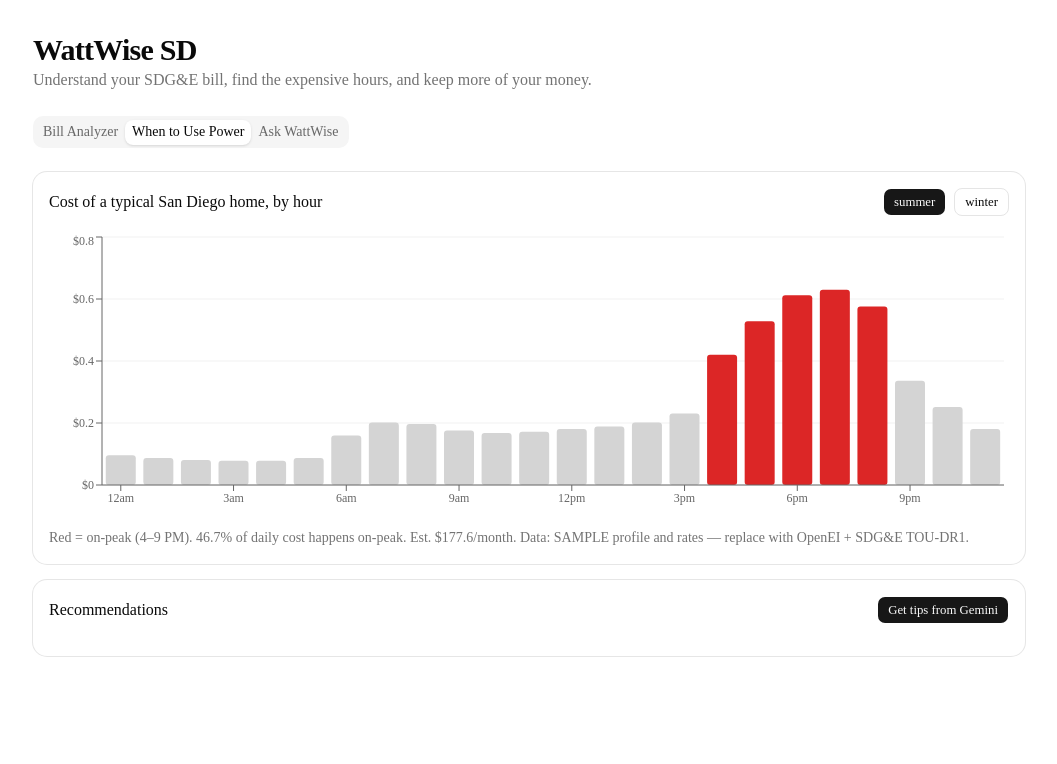
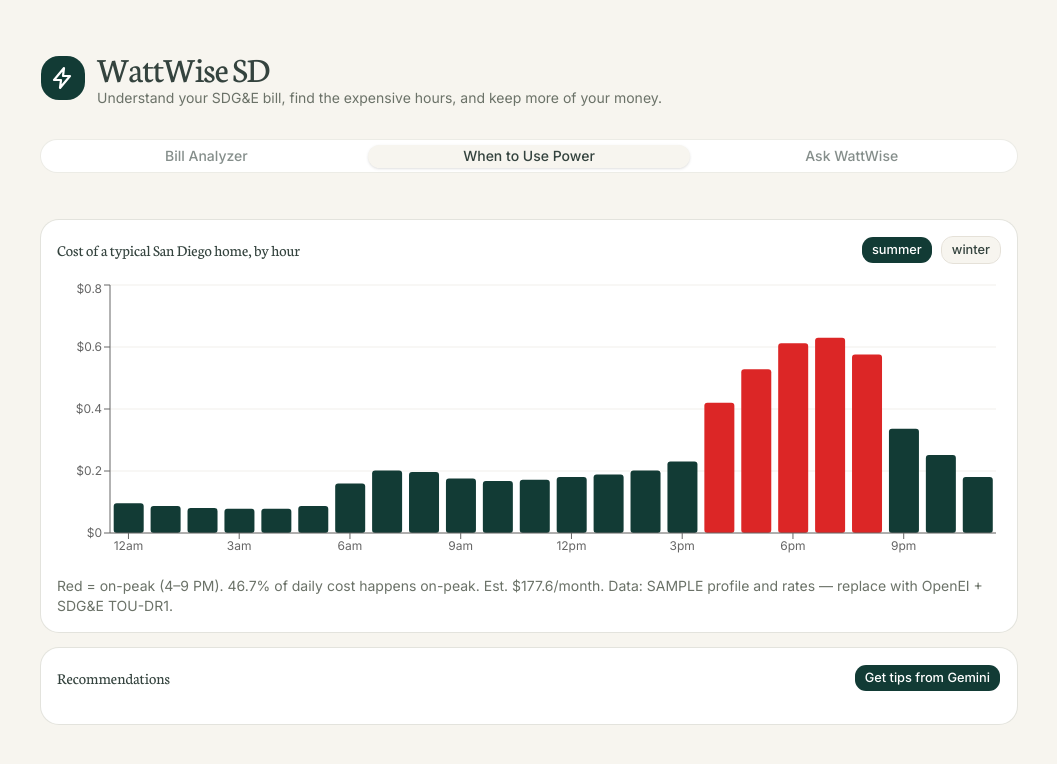
Before and after one commit to sharonkodali/wattwise-sd, a Next.js app: page / in a window 1280 px wide. Both pictures are taken after a click on the tab "When to Use Power". Shown: the top 764 px of the page, without its empty margins (111-1168 px from the left). Built offline with nearby package versions, Linux system fonts and the light colour scheme.

Commit message:
Build initial WattWise SD frontend

```diff
--- a/app/globals.css
+++ b/app/globals.css
@@ -7,114 +7,112 @@
 @theme inline {
   --color-background: var(--background);
   --color-foreground: var(--foreground);
-  --font-sans: var(--font-sans);
-  --font-mono: var(--font-geist-mono);
-  --font-heading: var(--font-sans);
+  --color-card: var(--card);
+  --color-card-foreground: var(--card-foreground);
+  --color-popover: var(--popover);
+  --color-popover-foreground: var(--popover-foreground);
+  --color-primary: var(--primary);
+  --color-primary-foreground: var(--primary-foreground);
+  --color-secondary: var(--secondary);
+  --color-secondary-foreground: var(--secondary-foreground);
+  --color-muted: var(--muted);
+  --color-muted-foreground: var(--muted-foreground);
+  --color-accent: var(--accent);
+  --color-accent-foreground: var(--accent-foreground);
+  --color-destructive: var(--destructive);
+  --color-border: var(--border);
+  --color-input: var(--input);
+  --color-ring: var(--ring);
+  --color-chart-1: var(--chart-1);
+  --color-chart-2: var(--chart-2);
+  --color-chart-3: var(--chart-3);
+  --color-chart-4: var(--chart-4);
+  --color-chart-5: var(--chart-5);
+  --color-sidebar: var(--sidebar);
+  --color-sidebar-foreground: var(--sidebar-foreground);
+  --color-sidebar-primary: var(--sidebar-primary);
+  --color-sidebar-primary-foreground: var(--sidebar-primary-foreground);
+  --color-sidebar-accent: var(--sidebar-accent);
+  --color-sidebar-accent-foreground: var(--sidebar-accent-foreground);
+  --color-sidebar-border: var(--sidebar-border);
   --color-sidebar-ring: var(--sidebar-ring);
-  --color-sidebar-border: var(--sidebar-border);
-  --color-sidebar-accent-foreground: var(--sidebar-accent-foreground);
-  --color-sidebar-accent: var(--sidebar-accent);
-  --color-sidebar-primary-foreground: var(--sidebar-primary-foreground);
-  --color-sidebar-primary: var(--sidebar-primary);
-  --color-sidebar-foreground: var(--sidebar-foreground);
-  --color-sidebar: var(--sidebar);
-  --color-chart-5: var(--chart-5);
-  --color-chart-4: var(--chart-4);
-  --color-chart-3: var(--chart-3);
-  --color-chart-2: var(--chart-2);
-  --color-chart-1: var(--chart-1);
-  --color-ring: var(--ring);
-  --color-input: var(--input);
-  --color-border: var(--border);
-  --color-destructive: var(--destructive);
-  --color-accent-foreground: var(--accent-foreground);
-  --color-accent: var(--accent);
-  --color-muted-foreground: var(--muted-foreground);
-  --color-muted: var(--muted);
-  --color-secondary-foreground: var(--secondary-foreground);
-  --color-secondary: var(--secondary);
-  --color-primary-foreground: var(--primary-foreground);
-  --color-primary: var(--primary);
-  --color-popover-foreground: var(--popover-foreground);
-  --color-popover: var(--popover);
-  --color-card-foreground: var(--card-foreground);
-  --color-card: var(--card);
-  --radius-sm: calc(var(--radius) * 0.6);
-  --radius-md: calc(var(--radius) * 0.8);
+  --font-sans: var(--font-inter);
+  --font-heading: var(--font-neuton);
+  --radius-sm: calc(var(--radius) - 0.25rem);
+  --radius-md: calc(var(--radius) - 0.125rem);
   --radius-lg: var(--radius);
-  --radius-xl: calc(var(--radius) * 1.4);
-  --radius-2xl: calc(var(--radius) * 1.8);
-  --radius-3xl: calc(var(--radius) * 2.2);
-  --radius-4xl: calc(var(--radius) * 2.6);
+  --radius-xl: calc(var(--radius) + 0.25rem);
+  --radius-2xl: calc(var(--radius) + 0.5rem);
 }
 
 :root {
-  --background: oklch(1 0 0);
-  --foreground: oklch(0.145 0 0);
-  --card: oklch(1 0 0);
-  --card-foreground: oklch(0.145 0 0);
-  --popover: oklch(1 0 0);
-  --popover-foreground: oklch(0.145 0 0);
-  --primary: oklch(0.205 0 0);
-  --primary-foreground: oklch(0.985 0 0);
-  --secondary: oklch(0.97 0 0);
-  --secondary-foreground: oklch(0.205 0 0);
-  --muted: oklch(0.97 0 0);
-  --muted-foreground: oklch(0.556 0 0);
-  --accent: oklch(0.97 0 0);
-  --accent-foreground: oklch(0.205 0 0);
-  --destructive: oklch(0.577 0.245 27.325);
-  --border: oklch(0.922 0 0);
-  --input: oklch(0.922 0 0);
-  --ring: oklch(0.708 0 0);
-  --chart-1: oklch(0.87 0 0);
-  --chart-2: oklch(0.556 0 0);
-  --chart-3: oklch(0.439 0 0);
-  --chart-4: oklch(0.371 0 0);
-  --chart-5: oklch(0.269 0 0);
-  --radius: 0.625rem;
-  --sidebar: oklch(0.985 0 0);
-  --sidebar-foreground: oklch(0.145 0 0);
-  --sidebar-primary: oklch(0.205 0 0);
-  --sidebar-primary-foreground: oklch(0.985 0 0);
-  --sidebar-accent: oklch(0.97 0 0);
-  --sidebar-accent-foreground: oklch(0.205 0 0);
-  --sidebar-border: oklch(0.922 0 0);
-  --sidebar-ring: oklch(0.708 0 0);
+  /* WattSplit brand palette */
+  --background: #F7F5EF;
+  --foreground: #34433E;
+  --card: #FFFFFF;
+  --card-foreground: #34433E;
+  --popover: #FFFFFF;
+  --popover-foreground: #34433E;
+  --primary: #123B35;
+  --primary-foreground: #FFFFFF;
+  --secondary: #D9F2E3;
+  --secondary-foreground: #123B35;
+  --muted: #E8E4DC;
+  --muted-foreground: #6B7268;
+  --accent: #F4C76B;
+  --accent-foreground: #123B35;
+  --destructive: #C2410C;
+  --border: #E5E1D8;
+  --input: #E5E1D8;
+  --ring: #123B35;
+  --chart-1: #123B35;
+  --chart-2: #D9F2E3;
+  --chart-3: #F4C76B;
+  --chart-4: #6B7268;
+  --chart-5: #E5E1D8;
+  --sidebar: #FFFFFF;
+  --sidebar-foreground: #34433E;
+  --sidebar-primary: #123B35;
+  --sidebar-primary-foreground: #FFFFFF;
+  --sidebar-accent: #D9F2E3;
+  --sidebar-accent-foreground: #123B35;
+  --sidebar-border: #E5E1D8;
+  --sidebar-ring: #123B35;
+  --radius: 0.875rem;
 }
 
 .dark {
-  --background: oklch(0.145 0 0);
-  --foreground: oklch(0.985 0 0);
-  --card: oklch(0.205 0 0);
-  --card-foreground: oklch(0.985 0 0);
-  --popover: oklch(0.205 0 0);
-  --popover-foreground: oklch(0.985 0 0);
-  --primary: oklch(0.922 0 0);
-  --primary-foreground: oklch(0.205 0 0);
-  --secondary: oklch(0.269 0 0);
-  --secondary-foreground: oklch(0.985 0 0);
-  --muted: oklch(0.269 0 0);
-  --muted-foreground: oklch(0.708 0 0);
-  --accent: oklch(0.269 0 0);
-  --accent-foreground: oklch(0.985 0 0);
-  --destructive: oklch(0.704 0.191 22.216);
-  --border: oklch(1 0 0 / 10%);
-  --input: oklch(1 0 0 / 15%);
-  --ring: oklch(0.556 0 0);
-  --chart-1: oklch(0.87 0 0);
-  --chart-2: oklch(0.556 0 0);
-  --chart-3: oklch(0.439 0 0);
-  --chart-4: oklch(0.371 0 0);
-  --chart-5: oklch(0.269 0 0);
-  --sidebar: oklch(0.205 0 0);
-  --sidebar-foreground: oklch(0.985 0 0);
-  --sidebar-primary: oklch(0.488 0.243 264.376);
-  --sidebar-primary-foreground: oklch(0.985 0 0);
-  --sidebar-accent: oklch(0.269 0 0);
-  --sidebar-accent-foreground: oklch(0.985 0 0);
-  --sidebar-border: oklch(1 0 0 / 10%);
-  --sidebar-ring: oklch(0.556 0 0);
+  --background: #1A1F1C;
+  --foreground: #E8E4DC;
+  --card: #232A26;
+  --card-foreground: #E8E4DC;
+  --popover: #232A26;
+  --popover-foreground: #E8E4DC;
+  --primary: #D9F2E3;
+  --primary-foreground: #123B35;
+  --secondary: #2A3A33;
+  --secondary-foreground: #D9F2E3;
+  --muted: #2A3330;
+  --muted-foreground: #9AA89E;
+  --accent: #F4C76B;
+  --accent-foreground: #123B35;
+  --destructive: #F97316;
+  --border: #2A3330;
+  --input: #2A3330;
+  --ring: #D9F2E3;
+  --chart-1: #D9F2E3;
+  --chart-2: #2A3A33;
+  --chart-3: #F4C76B;
+  --chart-4: #9AA89E;
+  --chart-5: #2A3330;
+  --sidebar: #232A26;
+  --sidebar-foreground: #E8E4DC;
+  --sidebar-primary: #D9F2E3;
+  --sidebar-primary-foreground: #123B35;
+  --sidebar-accent: #2A3A33;
+  --sidebar-accent-foreground: #D9F2E3;
+  --sidebar-border: #2A3330;
+  --sidebar-ring: #D9F2E3;
 }
 
 @layer base {
@@ -127,4 +125,7 @@
   html {
     @apply font-sans;
   }
+  h1, h2, h3, h4, h5, h6 {
+    @apply font-heading tracking-tight;
+  }
 }
--- a/app/layout.tsx
+++ b/app/layout.tsx
@@ -1,5 +1,7 @@
 import type { Metadata } from "next";
 import { Geist, Geist_Mono } from "next/font/google";
+import { Inter } from "next/font/google";
+import { Neuton } from "next/font/google";
 import "./globals.css";
 
 const geistSans = Geist({
@@ -12,6 +14,18 @@ const geistMono = Geist_Mono({
   subsets: ["latin"],
 });
 
+const inter = Inter({
+  variable: "--font-inter",
+  subsets: ["latin"],
+  weight: ["400", "500", "600", "700"],
+});
+
+const neuton = Neuton({
+  variable: "--font-neuton",
+  subsets: ["latin"],
+  weight: ["400", "700"],
+});
+
 export const metadata: Metadata = {
   title: "WattWise SD",
   description: "Understand your SDG&E bill and cut your San Diego electricity costs",
@@ -21,9 +35,9 @@ export default function RootLayout({ children }: LayoutProps<"/">) {
   return (
     <html
       lang="en"
-      className={`${geistSans.variable} ${geistMono.variable} h-full antialiased`}
+      className={`${geistSans.variable} ${geistMono.variable} ${inter.variable} ${neuton.variable} h-full antialiased`}
     >
-      <body className="min-h-full flex flex-col">{children}</body>
+      <body className="min-h-full flex flex-col font-inter">{children}</body>
     </html>
   );
 }
--- a/app/page.tsx
+++ b/app/page.tsx
@@ -6,18 +6,36 @@ import { AskWattWise } from "@/components/AskWattWise";
 
 export default function Home() {
   return (
-    <main className="mx-auto w-full max-w-5xl px-4 py-8">
-      <header className="mb-6">
-        <h1 className="text-3xl font-bold tracking-tight">WattWise SD</h1>
-        <p className="text-muted-foreground">
-          Understand your SDG&amp;E bill, find the expensive hours, and keep more of your money.
-        </p>
+    <main className="mx-auto w-full max-w-5xl px-4 py-8 sm:px-6 sm:py-12">
+      <header className="mb-8">
+        <div className="flex items-center gap-3">
+          <div className="flex h-11 w-11 items-center justify-center rounded-xl bg-primary text-white">
+            <svg viewBox="0 0 24 24" className="h-6 w-6" fill="none" stroke="currentColor" strokeWidth="2.2" strokeLinecap="round" strokeLinejoin="round">
+              <path d="M13 2L3 14h7l-1 8 10-12h-7l1-8z" />
+            </svg>
+          </div>
+          <div>
+            <h1 className="font-neuton text-3xl font-normal tracking-tight text-foreground sm:text-4xl">
+              WattWise SD
+            </h1>
+            <p className="text-sm text-muted-foreground">
+              Understand your SDG&amp;E bill, find the expensive hours, and keep more of your money.
+            </p>
+          </div>
+        </div>
       </header>
-      <Tabs defaultValue="bill">
-        <TabsList>
-          <TabsTrigger value="bill">Bill Analyzer</TabsTrigger>
-          <TabsTrigger value="when">When to Use Power</TabsTrigger>
-          <TabsTrigger value="ask">Ask WattWise</TabsTrigger>
+
+      <Tabs defaultValue="bill" className="w-full">
+        <TabsList className="mb-6 w-full justify-start rounded-xl bg-card p-1 ring-1 ring-foreground/5 sm:w-auto">
+          <TabsTrigger value="bill" className="rounded-lg px-4 py-2 text-sm font-medium">
+            Bill Analyzer
+          </TabsTrigger>
+          <TabsTrigger value="when" className="rounded-lg px-4 py-2 text-sm font-medium">
+            When to Use Power
+          </TabsTrigger>
+          <TabsTrigger value="ask" className="rounded-lg px-4 py-2 text-sm font-medium">
+            Ask WattWise
+          </TabsTrigger>
         </TabsList>
         <TabsContent value="bill"><BillAnalyzer /></TabsContent>
         <TabsContent value="when"><WhenToUsePower /></TabsContent>
```
Also changed, not shown: package.json (+5 -6 lines), 1 other file (tests, documents, lock files or other folders).
